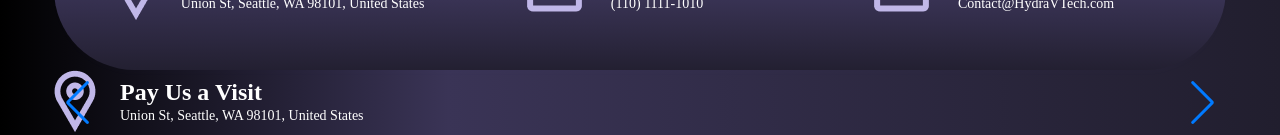
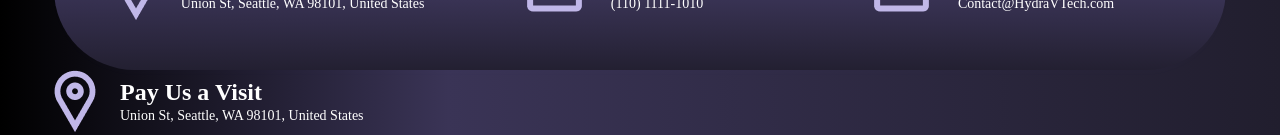
Before and after one commit to AlexanderLosev152/hydra, a React (Vite) app: page / in a window 1280 px wide. Shown: the part 911-1046 px from the top of the page. Built offline with nearby package versions, Linux system fonts and the light colour scheme.

Commit message:
swipew wrapper

```diff
--- a/src/components/Contacts/Contacts.jsx
+++ b/src/components/Contacts/Contacts.jsx
@@ -1,11 +1,7 @@
-import { Swiper, SwiperSlide } from 'swiper/react';
-import { Navigation } from 'swiper/modules';
 import { contacts } from '../../data/contacts.js';
-
-import ContactCard from '../ContactCard/ContactCard';
+import ContactCard from '../ContactCard/ContactCard.jsx';
 import styles from './style.module.scss';
-import 'swiper/css';
-import 'swiper/css/navigation';
+import SwiperWrapper from '../SwiperWripper/SwiperWrapper.jsx';
 
 const Contacts = () => {
 	return (
@@ -16,23 +12,9 @@ const Contacts = () => {
 				))}
 			</div>
 
-			<Swiper
-				className={styles.swiper}
-				modules={[Navigation]}
-				navigation={{
-					nextEl: `.${styles.swiperButtonNext}`,
-					prevEl: `.${styles.swiperButtonPrev}`
-				}}
-				loop={true}
-			>
-				{contacts.map((contact, index) => (
-					<SwiperSlide key={`slide-${index}`}>
-						<ContactCard contact={contact} />
-					</SwiperSlide>
-				))}
-				<div class="swiper-button-prev"></div>
-				<div class="swiper-button-next"></div>
-			</Swiper>
+			<SwiperWrapper data={contacts}>
+				{(item) => <ContactCard contact={item} />}
+			</SwiperWrapper>
 		</>
 	);
 };
--- /dev/null
+++ b/src/components/SwiperWripper/SwiperWrapper.jsx
@@ -0,0 +1,37 @@
+import { Swiper, SwiperSlide } from 'swiper/react';
+import { Navigation } from 'swiper/modules';
+import 'swiper/css';
+import 'swiper/css/navigation';
+import styles from './style.module.scss';
+
+const SwiperWrapper = ({ data, children }) => {
+	return (
+		<div className={styles.container}>
+			<Swiper
+				modules={[Navigation]}
+				navigation={{
+					nextEl: `.${styles.swiperButtonNext}`,
+					prevEl: `.${styles.swiperButtonPrev}`
+				}}
+				loop={true}
+				className={styles.swiper}
+			>
+				{data.map((item, index) => (
+					<SwiperSlide key={`slide-${index}`} className={styles.slide}>
+						{children(item)}
+					</SwiperSlide>
+				))}
+			</Swiper>
+
+			{/* Кнопки навигации */}
+			<div
+				className={`${styles.swiperButtonNext} ${styles.swiperButton}`}
+			></div>
+			<div
+				className={`${styles.swiperButtonPrev} ${styles.swiperButton}`}
+			></div>
+		</div>
+	);
+};
+
+export default SwiperWrapper;
```
Also changed, not shown: src/components/SwiperWripper/style.module.scss (added).
